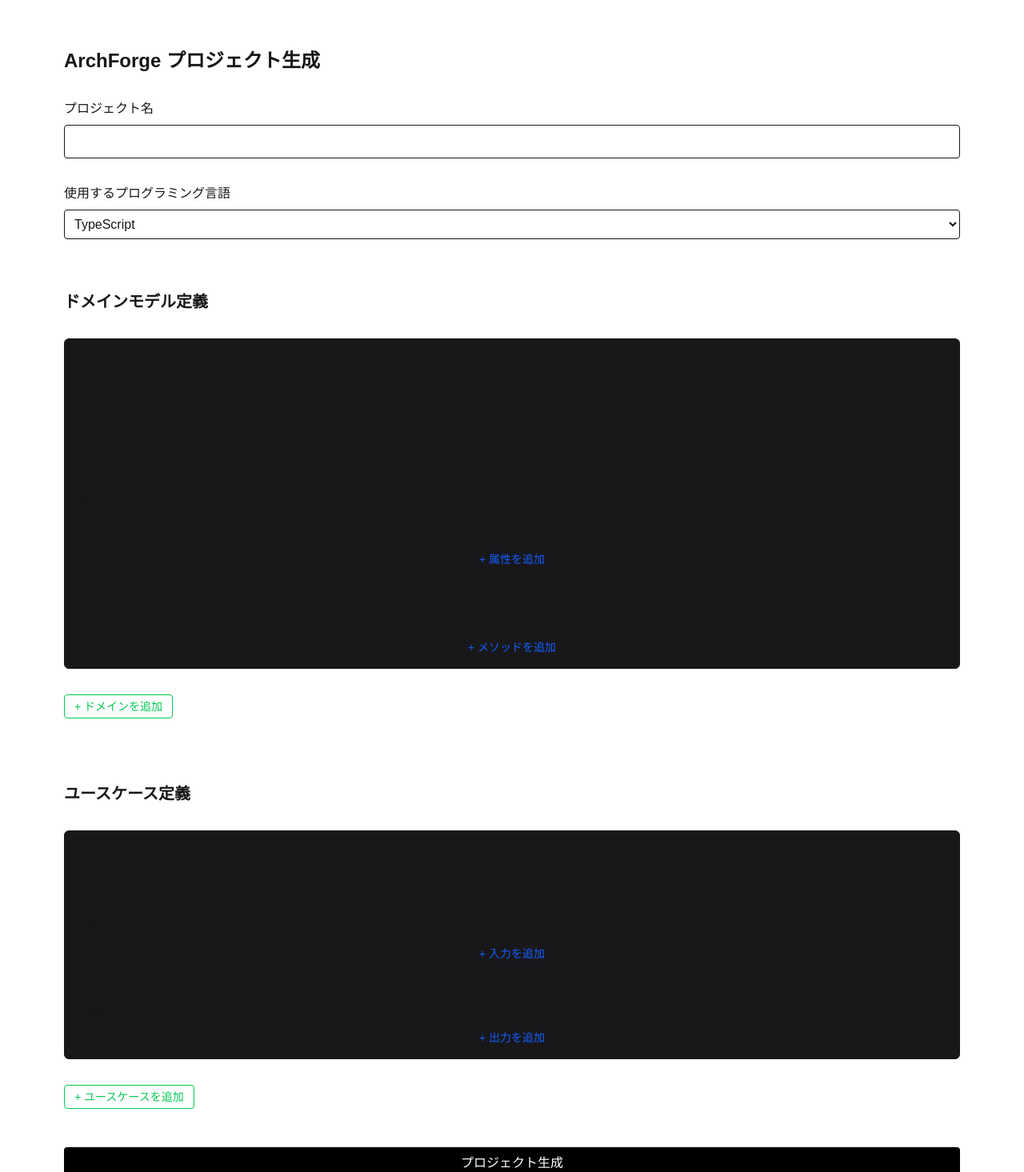
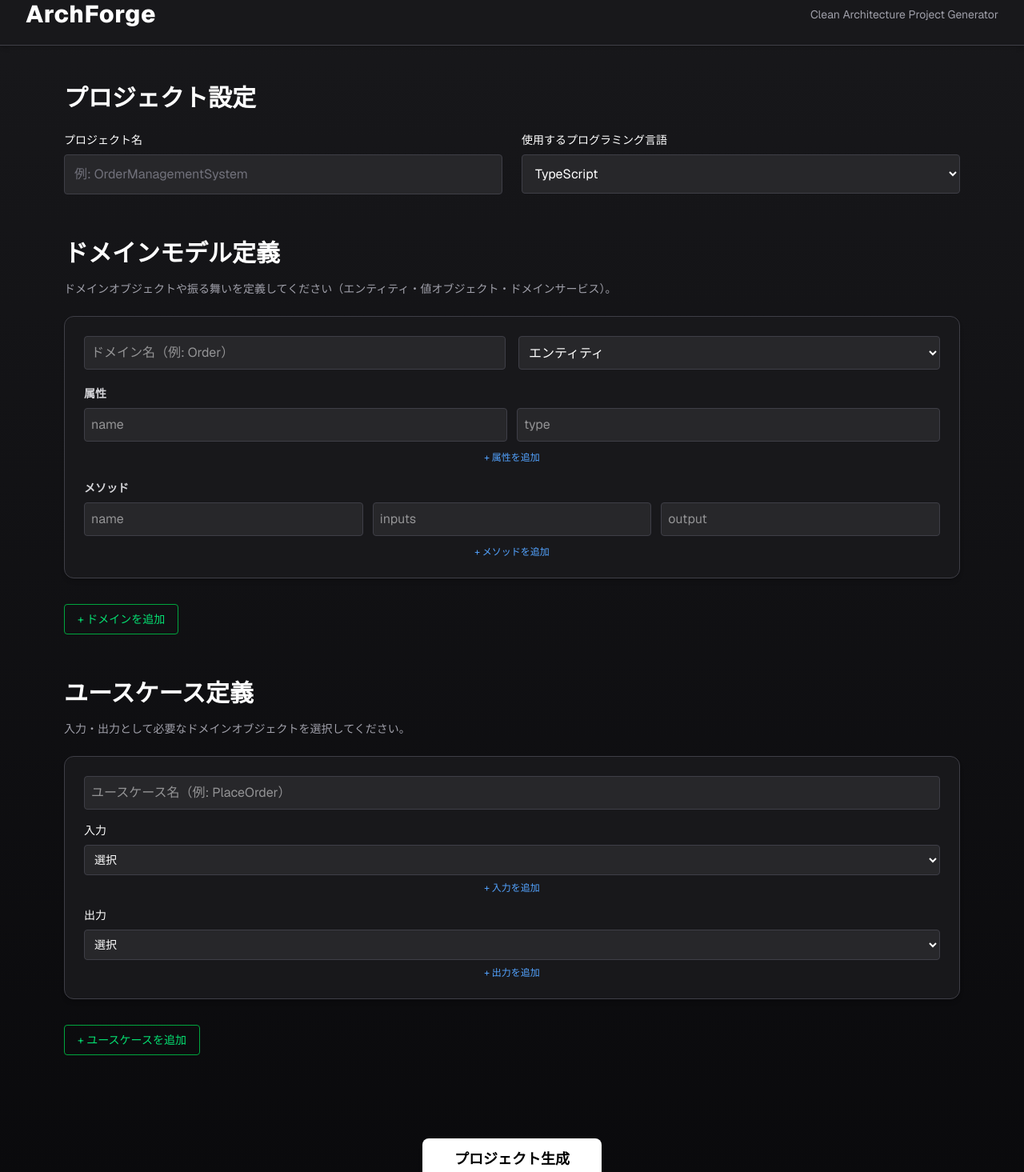
Before and after one commit to koichi2426/ArchForge, a Next.js app: page / in a window 1280 px wide. Shown: the part 20-1485 px from the top of the page at 80% size. Built offline with nearby package versions, Linux system fonts and the light colour scheme.

Commit message:
UIの改修

```diff
--- a/app/page.tsx
+++ b/app/page.tsx
@@ -47,26 +47,34 @@ export default function Home() {
   const domainOptions = domains.map((d) => d.name);
 
   const handleSubmit = () => {
-    // POST to backend to generate project
+    // TODO: Send data to backend
   };
 
   return (
-    <div className="min-h-screen p-8 sm:p-20 flex flex-col gap-8">
-      <h1 className="text-2xl font-bold">ArchForge プロジェクト生成</h1>
+    <div className="min-h-screen bg-gradient-to-b from-zinc-900 to-zinc-950 text-white flex flex-col font-sans">
+      <header className="bg-zinc-900 px-8 py-5 shadow-md border-b border-zinc-700 flex justify-between items-center">
+        <h1 className="text-3xl font-extrabold tracking-wide">ArchForge</h1>
+        <span className="text-sm text-zinc-400">Clean Architecture Project Generator</span>
+      </header>
 
+      <main className="flex-1 px-6 sm:px-10 md:px-20 py-12 flex flex-col gap-14">
+        <section>
+          <h2 className="text-3xl font-bold mb-6">プロジェクト設定</h2>
+          <div className="grid md:grid-cols-2 gap-6">
             <label className="flex flex-col gap-2">
-        <span>プロジェクト名</span>
+              <span className="font-medium text-sm">プロジェクト名</span>
               <input
-          className="border p-2 rounded"
+                className="border border-zinc-700 bg-zinc-800 p-3 rounded text-base placeholder-zinc-500"
+                placeholder="例: OrderManagementSystem"
                 value={projectName}
                 onChange={(e) => setProjectName(e.target.value)}
               />
             </label>
 
             <label className="flex flex-col gap-2">
-        <span>使用するプログラミング言語</span>
+              <span className="font-medium text-sm">使用するプログラミング言語</span>
               <select
-          className="border p-2 rounded"
+                className="border border-zinc-700 bg-zinc-800 p-3 rounded text-base"
                 value={language}
                 onChange={(e) => setLanguage(e.target.value)}
               >
@@ -77,15 +85,20 @@ export default function Home() {
                 <option value="java">Java</option>
               </select>
             </label>
+          </div>
+        </section>
 
-      <h2 className="text-xl font-semibold mt-8">ドメインモデル定義</h2>
+        <section>
+          <h2 className="text-3xl font-semibold mb-4">ドメインモデル定義</h2>
+          <p className="text-sm text-zinc-400 mb-6">ドメインオブジェクトや振る舞いを定義してください（エンティティ・値オブジェクト・ドメインサービス）。</p>
 
+          <div className="flex flex-col gap-6">
             {domains.map((domain, domainIndex) => (
-        <div key={domainIndex} className="border p-4 rounded-md flex flex-col gap-4 bg-zinc-900">
-          <label className="flex flex-col gap-2">
-            <span>ドメイン名</span>
+              <div key={domainIndex} className="border border-zinc-700 bg-zinc-900 p-6 rounded-xl flex flex-col gap-5 shadow-md">
+                <div className="grid md:grid-cols-2 gap-4">
                   <input
-              className="border p-2 rounded"
+                    className="border border-zinc-700 bg-zinc-800 p-2 rounded text-base"
+                    placeholder="ドメイン名（例: Order）"
                     value={domain.name}
                     onChange={(e) => {
                       const updated = [...domains];
@@ -93,12 +106,8 @@ export default function Home() {
                       setDomains(updated);
                     }}
                   />
-          </label>
-
-          <label className="flex flex-col gap-2">
-            <span>ドメイン種別</span>
                   <select
-              className="border p-2 rounded"
+                    className="border border-zinc-700 bg-zinc-800 p-2 rounded text-base"
                     value={domain.domainType}
                     onChange={(e) => {
                       const updated = [...domains];
@@ -110,15 +119,15 @@ export default function Home() {
                     <option value="valueObject">値オブジェクト</option>
                     <option value="domainService">ドメインサービス</option>
                   </select>
-          </label>
+                </div>
 
                 <div className="flex flex-col gap-2">
-            <span>属性</span>
+                  <span className="text-sm font-semibold text-zinc-300">属性</span>
                   {domain.attributes.map((attr, i) => (
-              <div key={i} className="flex gap-2">
+                    <div key={i} className="flex gap-3">
                       <input
                         placeholder="name"
-                  className="border p-1 rounded"
+                        className="border border-zinc-700 bg-zinc-800 p-2 rounded w-1/2"
                         value={attr.name}
                         onChange={(e) => {
                           const updated = [...domains];
@@ -128,7 +137,7 @@ export default function Home() {
                       />
                       <input
                         placeholder="type"
-                  className="border p-1 rounded"
+                        className="border border-zinc-700 bg-zinc-800 p-2 rounded w-1/2"
                         value={attr.type}
                         onChange={(e) => {
                           const updated = [...domains];
@@ -139,7 +148,7 @@ export default function Home() {
                     </div>
                   ))}
                   <button
-              className="text-sm text-blue-600"
+                    className="text-xs text-blue-400 mt-1 hover:underline"
                     onClick={() => {
                       const updated = [...domains];
                       updated[domainIndex].attributes.push({ name: "", type: "" });
@@ -151,12 +160,12 @@ export default function Home() {
                 </div>
 
                 <div className="flex flex-col gap-2">
-            <span>メソッド</span>
+                  <span className="text-sm font-semibold text-zinc-300">メソッド</span>
                   {domain.methods.map((m, i) => (
-              <div key={i} className="flex gap-2">
+                    <div key={i} className="flex gap-3">
                       <input
                         placeholder="name"
-                  className="border p-1 rounded"
+                        className="border border-zinc-700 bg-zinc-800 p-2 rounded w-1/3"
                         value={m.name}
                         onChange={(e) => {
                           const updated = [...domains];
@@ -166,7 +175,7 @@ export default function Home() {
                       />
                       <input
                         placeholder="inputs"
-                  className="border p-1 rounded"
+                        className="border border-zinc-700 bg-zinc-800 p-2 rounded w-1/3"
                         value={m.inputs}
                         onChange={(e) => {
                           const updated = [...domains];
@@ -176,7 +185,7 @@ export default function Home() {
                       />
                       <input
                         placeholder="output"
-                  className="border p-1 rounded"
+                        className="border border-zinc-700 bg-zinc-800 p-2 rounded w-1/3"
                         value={m.output}
                         onChange={(e) => {
                           const updated = [...domains];
@@ -187,7 +196,7 @@ export default function Home() {
                     </div>
                   ))}
                   <button
-              className="text-sm text-blue-600"
+                    className="text-xs text-blue-400 mt-1 hover:underline"
                     onClick={() => {
                       const updated = [...domains];
                       updated[domainIndex].methods.push({ name: "", inputs: "", output: "" });
@@ -199,21 +208,25 @@ export default function Home() {
                 </div>
               </div>
             ))}
-
             <button
-        className="text-sm text-green-500 border border-green-500 py-1 px-3 rounded w-fit"
+              className="text-sm text-green-400 border border-green-600 py-2 px-4 rounded hover:bg-green-600/10 mt-2 w-fit"
               onClick={addDomain}
             >
               + ドメインを追加
             </button>
+          </div>
+        </section>
 
-      <h2 className="text-xl font-semibold mt-12">ユースケース定義</h2>
+        <section>
+          <h2 className="text-3xl font-semibold mb-4">ユースケース定義</h2>
+          <p className="text-sm text-zinc-400 mb-6">入力・出力として必要なドメインオブジェクトを選択してください。</p>
 
+          <div className="flex flex-col gap-6">
             {usecases.map((u, i) => (
-        <div key={i} className="border p-4 rounded-md flex flex-col gap-4 bg-zinc-900">
+              <div key={i} className="border border-zinc-700 bg-zinc-900 p-6 rounded-xl flex flex-col gap-4 shadow-md">
                 <input
-            className="border p-2 rounded"
-            placeholder="ユースケース名"
+                  className="border border-zinc-700 bg-zinc-800 p-2 rounded text-base"
+                  placeholder="ユースケース名（例: PlaceOrder）"
                   value={u.name}
                   onChange={(e) => {
                     const updated = [...usecases];
@@ -221,13 +234,12 @@ export default function Home() {
                     setUsecases(updated);
                   }}
                 />
-
                 <div className="flex flex-col gap-2">
-            <span>入力</span>
+                  <span className="text-sm font-medium">入力</span>
                   {u.inputFields.map((f, fi) => (
-              <div key={fi} className="flex gap-2">
                     <select
-                  className="border p-1 rounded"
+                      key={fi}
+                      className="border border-zinc-700 bg-zinc-800 p-2 rounded text-sm"
                       value={f.name}
                       onChange={(e) => {
                         const updated = [...usecases];
@@ -240,10 +252,9 @@ export default function Home() {
                         <option key={idx} value={field}>{field}</option>
                       ))}
                     </select>
-              </div>
                   ))}
                   <button
-              className="text-sm text-blue-600"
+                    className="text-xs text-blue-400 hover:underline"
                     onClick={() => {
                       const updated = [...usecases];
                       updated[i].inputFields.push({ name: "" });
@@ -255,11 +266,11 @@ export default function Home() {
                 </div>
 
                 <div className="flex flex-col gap-2">
-            <span>出力</span>
+                  <span className="text-sm font-medium">出力</span>
                   {u.outputFields.map((f, fi) => (
-              <div key={fi} className="flex gap-2">
                     <select
-                  className="border p-1 rounded"
+                      key={fi}
+                      className="border border-zinc-700 bg-zinc-800 p-2 rounded text-sm"
                       value={f.name}
                       onChange={(e) => {
                         const updated = [...usecases];
@@ -272,10 +283,9 @@ export default function Home() {
                         <option key={idx} value={field}>{field}</option>
                       ))}
                     </select>
-              </div>
                   ))}
                   <button
-              className="text-sm text-blue-600"
+                    className="text-xs text-blue-400 hover:underline"
                     onClick={() => {
                       const updated = [...usecases];
                       updated[i].outputFields.push({ name: "" });
@@ -287,20 +297,28 @@ export default function Home() {
                 </div>
               </div>
             ))}
-
             <button
-        className="text-sm text-green-500 border border-green-500 py-1 px-3 rounded w-fit"
+              className="text-sm text-green-400 border border-green-600 py-2 px-4 rounded hover:bg-green-600/10 mt-2 w-fit"
               onClick={addUsecase}
             >
               + ユースケースを追加
             </button>
+          </div>
+        </section>
 
+        <div className="text-center mt-12">
           <button
-        className="bg-black text-white px-4 py-2 rounded mt-4"
+            className="bg-white text-black px-10 py-3 rounded-lg text-lg font-bold shadow-md hover:bg-zinc-100 transition"
             onClick={handleSubmit}
           >
             プロジェクト生成
           </button>
         </div>
+      </main>
+
+      <footer className="bg-zinc-900 text-zinc-500 text-center py-6 text-sm border-t border-zinc-700">
+        © 2025 ArchForge — Clean Architecture Generator
+      </footer>
+    </div>
   );
 }
```
Lines whose indentation alone changed are shown as unchanged.
